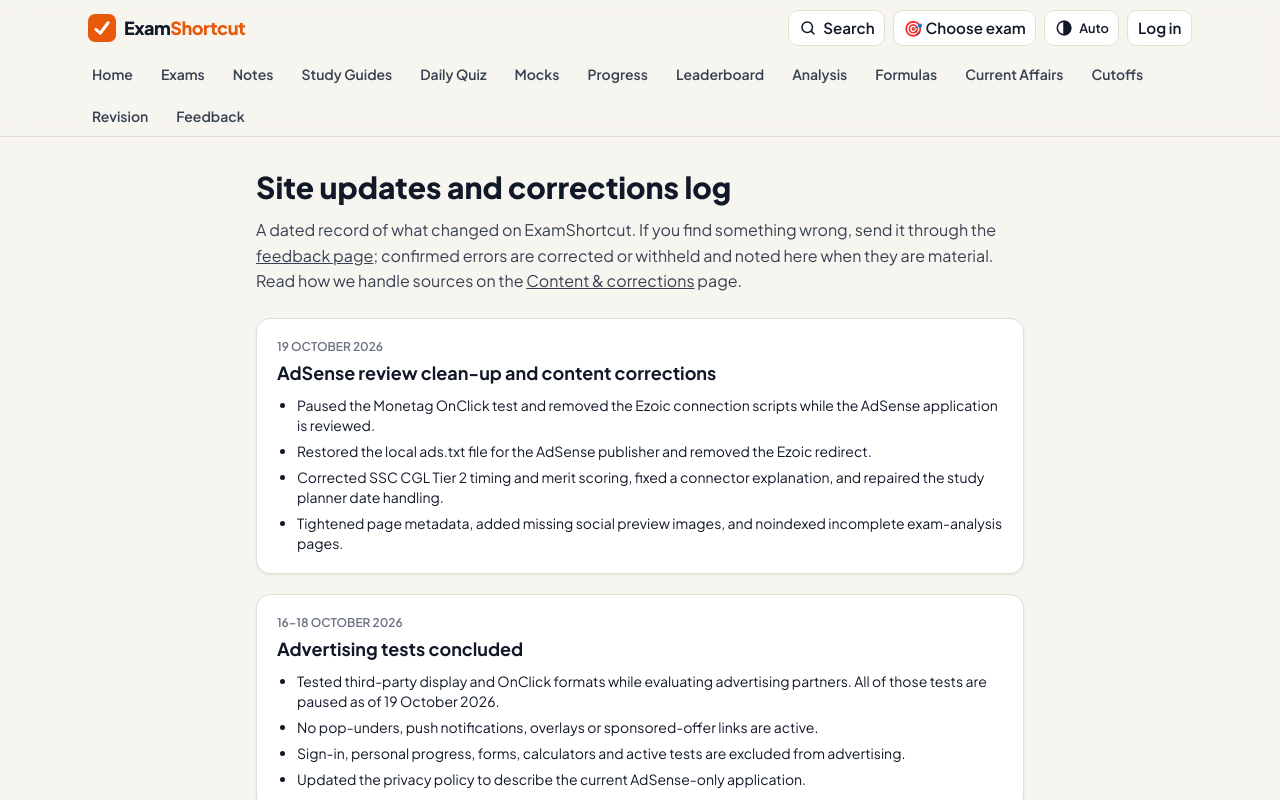
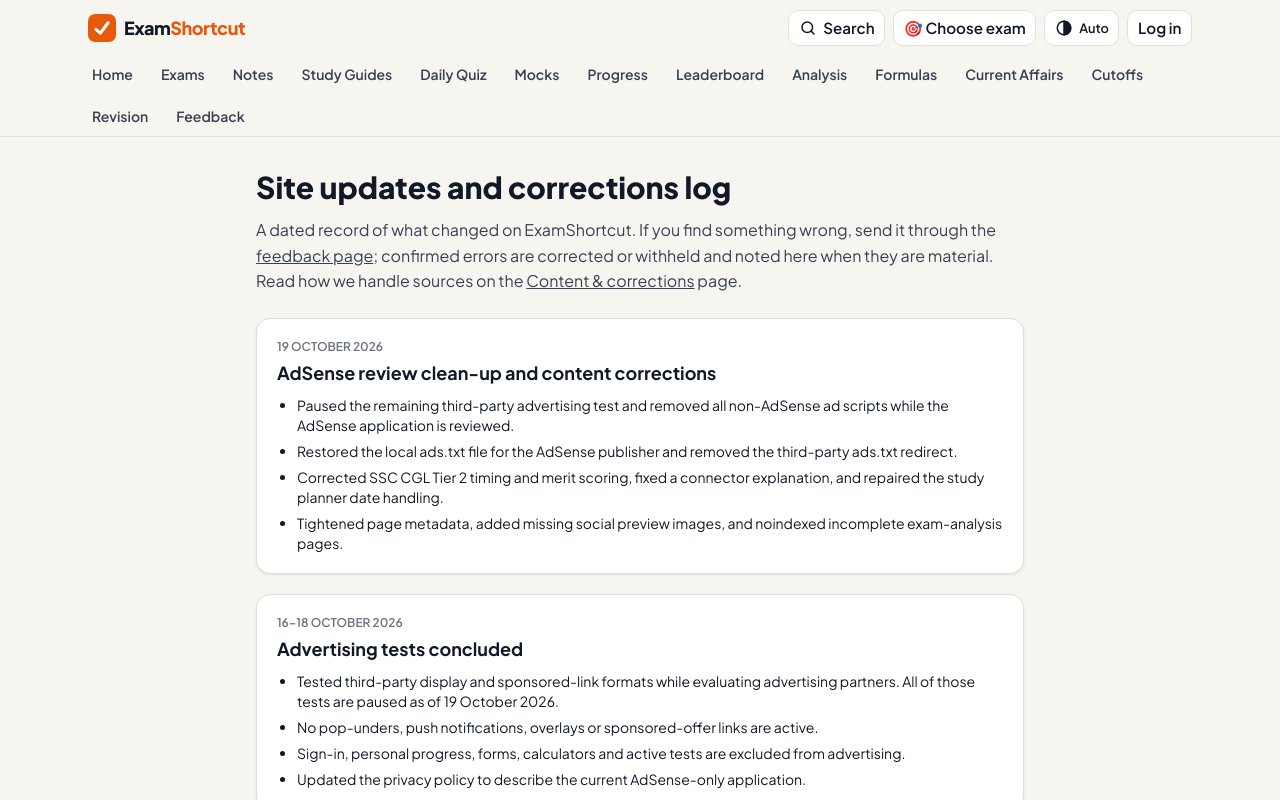
Before and after one commit to king1484/examshortcut, a Next.js app: page /updates in a window 1280 px wide. Shown: the top 800 px of the page. Built offline with nearby package versions, Linux system fonts and the light colour scheme; no server answers.

Commit message:
Simplify advertising disclosures for AdSense review

```diff
--- a/src/app/privacy/page.tsx
+++ b/src/app/privacy/page.tsx
@@ -79,9 +79,8 @@ export default function PrivacyPage() {
             <a className="underline" href="https://policies.google.com/technologies/partner-sites" target="_blank" rel="noopener noreferrer">how Google uses data when you use our site</a>.
           </p>
           <p className="mt-1">
-            We removed the Ezoic connection scripts and the Monetag OnClick test on 19 October 2026. Adsterra, Adcash and Infolinks were removed earlier.
-            No other advertising network script currently runs on the site. If you previously allowed browser notifications from an older ad unit, you can
-            revoke that permission in your browser&apos;s site settings.
+            We removed all third-party advertising scripts on 19 October 2026. Only Google AdSense is currently used.
+            If your browser saved a notification permission from an earlier third-party script, you can revoke that permission in your browser&apos;s site settings.
           </p>
         </div>
 
--- a/src/app/updates/page.tsx
+++ b/src/app/updates/page.tsx
@@ -15,8 +15,8 @@ const LOG: Entry[] = [
     date: '19 October 2026',
     title: 'AdSense review clean-up and content corrections',
     points: [
-      'Paused the Monetag OnClick test and removed the Ezoic connection scripts while the AdSense application is reviewed.',
-      'Restored the local ads.txt file for the AdSense publisher and removed the Ezoic redirect.',
+      'Paused the remaining third-party advertising test and removed all non-AdSense ad scripts while the AdSense application is reviewed.',
+      'Restored the local ads.txt file for the AdSense publisher and removed the third-party ads.txt redirect.',
       'Corrected SSC CGL Tier 2 timing and merit scoring, fixed a connector explanation, and repaired the study planner date handling.',
       'Tightened page metadata, added missing social preview images, and noindexed incomplete exam-analysis pages.',
     ],
@@ -25,7 +25,7 @@ const LOG: Entry[] = [
     date: '16–18 October 2026',
     title: 'Advertising tests concluded',
     points: [
-      'Tested third-party display and OnClick formats while evaluating advertising partners. All of those tests are paused as of 19 October 2026.',
+      'Tested third-party display and sponsored-link formats while evaluating advertising partners. All of those tests are paused as of 19 October 2026.',
       'No pop-unders, push notifications, overlays or sponsored-offer links are active.',
       'Sign-in, personal progress, forms, calculators and active tests are excluded from advertising.',
       'Updated the privacy policy to describe the current AdSense-only application.',
```
